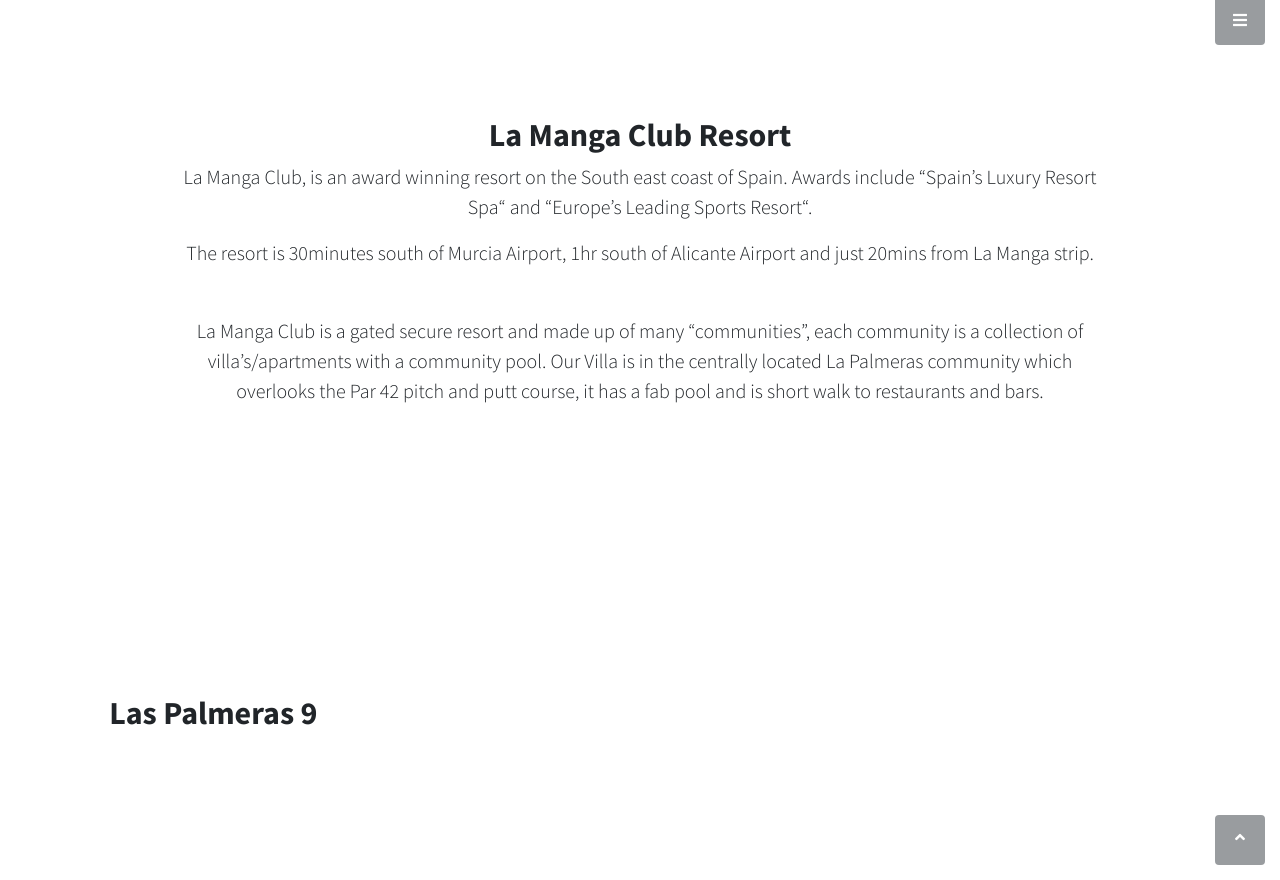
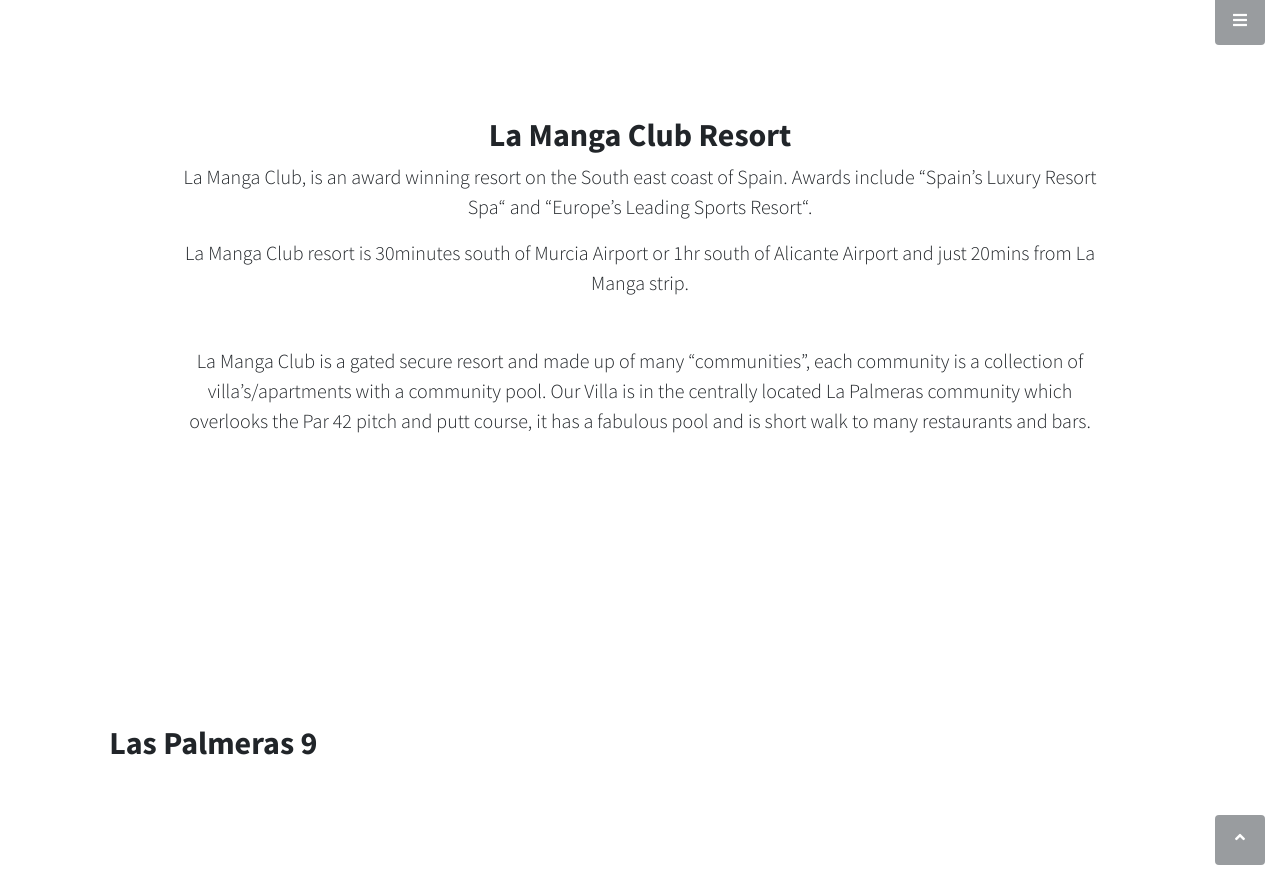
Before and after one commit to richsteer/richsteer.github.io, a Jekyll site: the page built from index.html, in a window 1280 px wide and 900 px high, scrolled down 1364 px, cut to the strip 20-900 px from the top of the window. Built offline with Jekyll 4.4.1, drawn with Linux system fonts in a browser that asks for light colours.

Commit message:
Update index.html

```diff
--- a/index.html
+++ b/index.html
@@ -19,15 +19,17 @@
         <div class="row">
             <div class="col-lg-10 mx-auto">
                 <h2>La Manga Club Resort</h2>
+                <b>
                 <p class="lead">
                     La Manga Club, is an award winning resort on the South east coast of Spain. Awards include “Spain’s Luxury Resort Spa“ and “Europe’s Leading Sports Resort“.
                 </p>
                 <p class="lead mb-5">
-                    The resort is 30minutes south of Murcia Airport, 1hr south of Alicante Airport and just 20mins from La Manga strip.
+                    La Manga Club resort is 30minutes south of Murcia Airport or 1hr south of Alicante Airport and just 20mins from La Manga strip.
                 </p>
                 <p class="lead mb-5">
-                    La Manga Club is a gated secure resort and made up of many “communities”, each community is a collection of villa’s/apartments with a community pool. Our Villa is in the centrally located La Palmeras community which overlooks the Par 42 pitch and putt course, it has a fab pool and is short walk to restaurants and bars.
+                    La Manga Club is a gated secure resort and made up of many “communities”, each community is a collection of villa’s/apartments with a community pool. Our Villa is in the centrally located La Palmeras community which overlooks the Par 42 pitch and putt course, it has a fabulous pool and is short walk to many restaurants and bars.
                 </p>
+                </b>
             </div>
         </div>
     </div>
```
